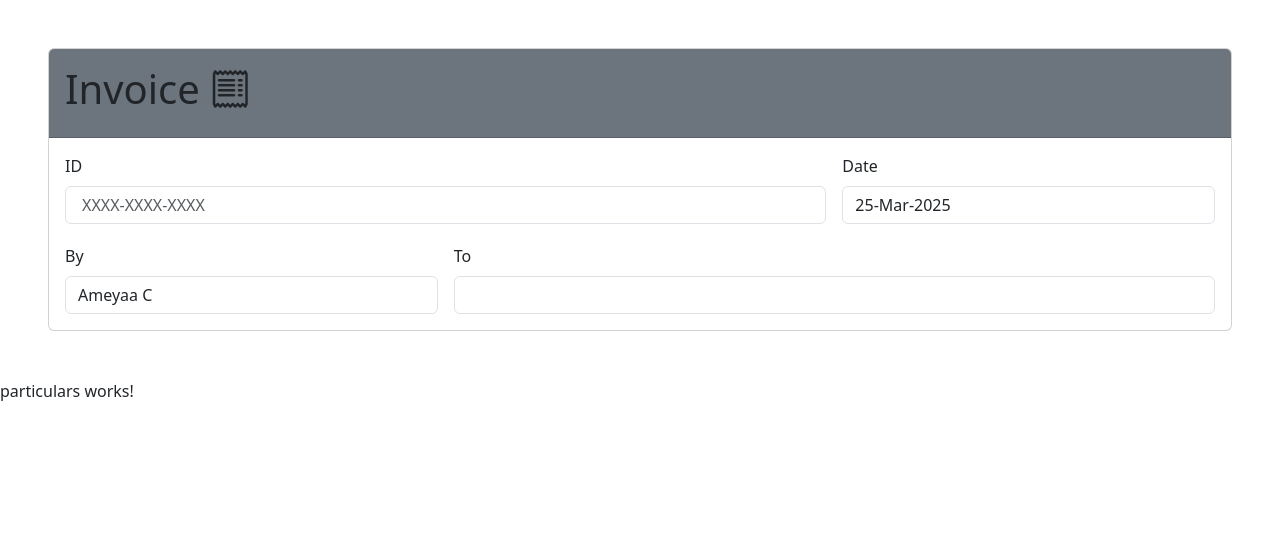
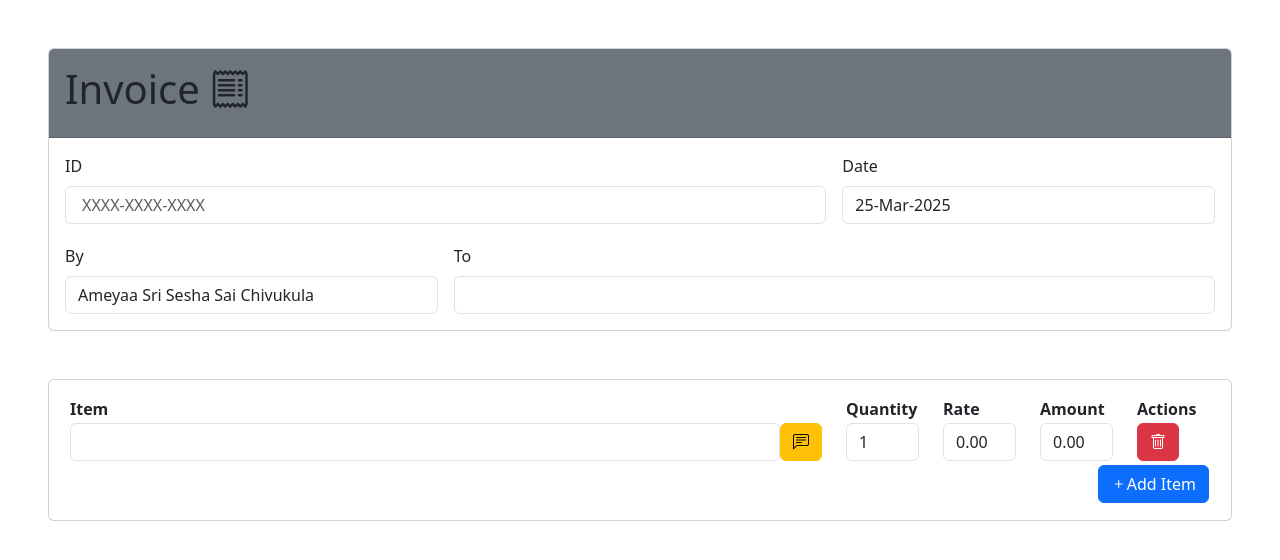
Before and after one commit to ameyaac/InvoiceGenerator, an Angular app: page / in a window 1280 px wide. Shown: the top 560 px of the page. Built offline with nearby package versions, Linux system fonts and the light colour scheme.

Commit message:
"Particulars" and part functionality

```diff
--- a/src/app/header/header.component.html
+++ b/src/app/header/header.component.html
@@ -21,7 +21,7 @@
 
             <div class="col-4">
                 <label for="invoice-by" class="form-label">By</label>
-                <input type="email" name="invoice-by" id="invoice-by" class="form-control" value="Ameyaa C" readonly>
+                <input type="email" name="invoice-by" id="invoice-by" class="form-control" value="Ameyaa Sri Sesha Sai Chivukula" readonly>
             </div>
             <div class="col-8">
                 <label for="invoice-to" class="form-label">To</label>
--- /dev/null
+++ b/src/app/particulars/model/particular-item.ts
@@ -0,0 +1,8 @@
+export interface ParticularItem {
+    description: string;
+    quatity: number;
+    rate: number;
+    amount: number;
+    comment?: string;
+    showComment?: boolean;
+}
--- a/src/app/particulars/particulars.component.html
+++ b/src/app/particulars/particulars.component.html
@@ -1 +1,41 @@
-<p>particulars works!</p>
+<div class="card m-5 p-3">
+    <table class="container">
+        <thead>
+            <tr class="row">
+                <th class="col-8">Item</th>
+                <th class="col">Quantity</th>
+                <th class="col">Rate</th>
+                <th class="col">Amount</th>
+                <th class="col">Actions</th>
+            </tr>
+        </thead>
+        <tbody>
+            <tr *ngFor = "let item of items; let i = index" class="row">
+                <td class="col-8 d-flex">
+                    <input type="text" class="form-control" maxlength="100" [(ngModel)]="item.description">
+                    <button class="btn btn-warning" (click)="toggleComment(i)" [ngClass]="(item.showComment) ? 'bi-chat-left-text-fill' : 'bi-chat-left-text'"></button>
+                </td>
+                <td class="col"><input type="number" class="form-control" max="10" min="0" step="0.1" [(ngModel)]="item.quatity" (input)="calculateAmount(i)"></td>
+                <td class="col"><input type="number" class="form-control" min="0.0" step="0.01" [ngModel]="item.rate | number: '1.2-2'" (ngModelChange)="item.rate=$event" (input)="calculateAmount(i)"></td>
+                <td class="col"><input type="number" class="form-control" min="0.0" step="0.01" [value]="item.amount | number: '1.2-2'"></td>
+                <td class="col">
+                    <button class="btn btn-danger bi-trash" (click)="removeItem(i)"></button>
+                </td>
+                <td colspan="5">
+                    <textarea *ngIf="item.showComment" [(ngModel)]="item.comment" class="form-control" placeholder="Enter additional comments..."></textarea>
+                </td>
+            </tr>
+            <tr>
+                <td class="d-flex flex-row-reverse">
+                    <button class="btn btn-primary" (click)="addItem()"><i class="bi-plus"> </i>Add Item</button>
+                </td>
+            </tr>
+        </tbody>
+    </table>
+</div>
+
+<!--
+    * The "banana" syntax is for 2-way binding
+    * (usually action) for "sending" data
+    * [var?] for "receiving" data
+-->
--- a/src/app/particulars/particulars.component.ts
+++ b/src/app/particulars/particulars.component.ts
@@ -1,12 +1,43 @@
 import { Component } from '@angular/core';
+import { CommonModule } from '@angular/common';
+import { ParticularItem } from './model/particular-item';
+import { FormsModule } from '@angular/forms';
 
 @Component({
   selector: 'app-particulars',
   standalone: true,
-  imports: [],
+  imports: [CommonModule, FormsModule],
   templateUrl: './particulars.component.html',
   styleUrl: './particulars.component.scss'
 })
 export class ParticularsComponent {
+  items: ParticularItem[] = []
 
+  constructor() {
+    this.addItem();
+  }
+
+  addItem() {
+    this.items.push({
+      description: '',
+      quatity: 1,
+      rate: 0.0,
+      amount: 0.0,
+      comment: '',
+      showComment: false
+    });
+  }
+
+  removeItem(index: number) {
+    this.items.splice(index, 1);
+  }
+
+  calculateAmount(index: number) {
+    let item = this.items[index];
+    item.amount = item.rate * item.quatity;
+  }
+
+  toggleComment(index: number) {
+    this.items[index].showComment = !this.items[index].showComment;
+  }
 }
```
Also changed, not shown: src/app/particulars/model/particular-total.ts (added, +7 -0 lines).
